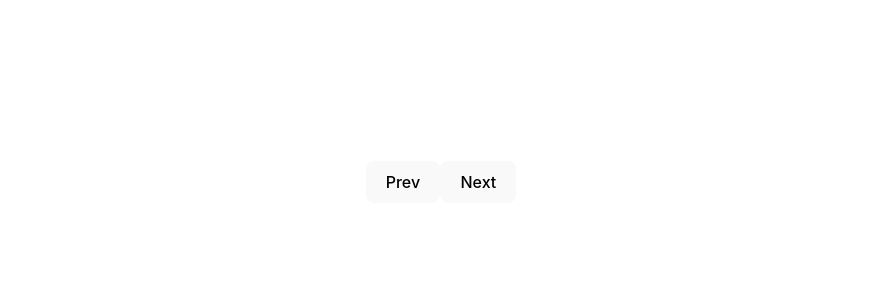
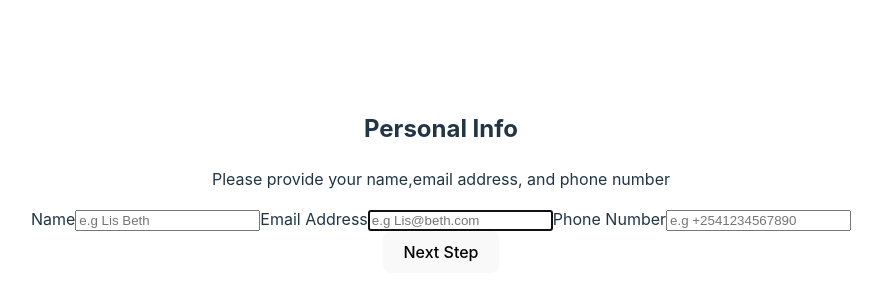
Before and after one commit to ndanuu/Multi-Step-Form-React, a React (Vite) app: page / in a window 1280 px wide. Shown: the part 218-518 px from the top of the page, without its empty margins (199-1081 px from the left). Built offline with nearby package versions, Linux system fonts and the light colour scheme.

Commit message:
Three Steps

```diff
--- a/src/App.tsx
+++ b/src/App.tsx
@@ -2,7 +2,34 @@ import { useState } from 'react'
 import reactLogo from './assets/react.svg'
 import viteLogo from '/vite.svg'
 import './App.css'
-import useMultiForm from './hooks/useMultiForm'
+import useMultiForm from './hooks/useMultiForm';
+import PersonalInfo from './components/PersonalInfo';
+import SelectPlan from './components/SelectPlan'
+import PickAddOns from './components/PickAddOns';
+
+
+export type FormItems ={
+  name: string;
+  email: string;
+  phone: string;
+  plan: "Arcade" | "Advanced" | "Pro";
+  planLength:"monthly"| "yearly";
+  isOnlineService:boolean;
+  isLargerStorage:boolean;
+  isCustomizableProfile:boolean;
+
+};
+
+const initialValues: FormItems = {
+  name: "",
+  email: "",
+  phone: "",
+  plan: "Arcade",
+  planLength:"monthly",
+  isOnlineService:false,
+  isLargerStorage:false,
+  isCustomizableProfile:false,
+}
 
 //  1.Create a hook(logic)
 // 2.Create each step as a tsx file
@@ -11,32 +38,37 @@ import useMultiForm from './hooks/useMultiForm'
 // 5.Set up typing in app file and pick?
 
 function App() {
-  const [count, setCount] = useState(0);
+  const [formData, setFormData] = useState(initialValues);
+
+  const updateForm = (fieldToUpdate: Partial<FormItems>) =>
+     setFormData({...formData, ... fieldToUpdate});
+
      const {
-    formSteps,
       currentIndex,
-    currentStep,
       goBackwards,
       goForwards,
       isFirstStep,
       isLastStep,
-   } = useMultiForm([
-    // <div>1</div>
-    // <div>2</div>
-    // <div>3</div>
-    // <div>4</div>
-
-  ]);
+     } = useMultiForm(3);
 
     return (
       <div className="App">
-      {currentStep}
-      <button onClick={goBackwards}>Prev</button>
-      <button onClick={goForwards}>Next</button>
+        {currentIndex === 0 && <PersonalInfo {...formData} updateForm={updateForm}/>}
+        {currentIndex === 1 && <SelectPlan {...formData} updateForm={updateForm}/>}
+        {currentIndex === 2 && <PickAddOns {...formData} updateForm={updateForm}/>}
+
+
+        {!isFirstStep && <button onClick={goBackwards}>Go Back</button>}
+        <button onClick={goForwards}>{isLastStep ? "Confirm" : "Next Step"}</button>
 
 
       </div>
     )
   }
 
+
+
+
+
+
 export default App
--- /dev/null
+++ b/src/components/PersonalInfo.tsx
@@ -0,0 +1,50 @@
+import React from 'react'
+
+import { FormItems } from "../App";
+
+type StepProps = Pick<FormItems, "email" | "name" | "phone"> & {
+  updateForm: (item: Partial<FormItems>) => void;
+};
+
+const PersonalInfo = ({ name, email, phone,updateForm }: StepProps) => {
+  return (
+    <div>
+        <h2>Personal Info</h2>
+        <p>Please provide your name,email address, and phone number</p>
+        <label htmlFor="name">Name</label>
+        <input
+        type="text"
+        value={name}
+        onChange={(e) => updateForm({name:e.target.value })}
+         id='name'
+        name='name' autoFocus
+        autoComplete='name'
+        placeholder='e.g Lis Beth'
+         />
+
+         <label htmlFor="email">Email Address</label>
+         <input
+          type="text" autoFocus
+          autoComplete='email'
+          id='email'
+          name='email'
+          value={email}
+          onChange={(e) => updateForm({email:e.target.value })}
+          placeholder='e.g Lis@beth.com'
+         />
+
+         <label htmlFor="phone">Phone Number</label>
+         <input
+         type="text"
+         placeholder='e.g +2541234567890'
+         value={phone}
+         onChange={(e) => updateForm({phone:e.target.value })}
+
+
+         />
+
+    </div>
+  )
+}
+
+export default PersonalInfo
--- /dev/null
+++ b/src/components/PickAddOns.tsx
@@ -0,0 +1,73 @@
+import React from 'react'
+
+import { FormItems } from "../App";
+
+type StepProps = Pick<FormItems, "isOnlineService" | "isLargerStorage" | "isCustomizableProfile"> & {
+  updateForm: (item: Partial<FormItems>) => void;
+};
+
+const PickAddOns = ({ isOnlineService, isLargerStorage, isCustomizableProfile,updateForm }: StepProps) => {
+  return (
+    <div>
+        <h2>Pick add-ons</h2>
+        <p>Add-ons help enhance your gaming experience.</p>
+        <div>
+        <div>
+        <input
+        name='isOnlineService'
+        type="checkbox"
+        id='isOnlineService'
+        onChange={(e) => updateForm({plan: "Arcade"})}
+         />
+         <label htmlFor="isOnlineService">
+            <div>
+                <h3>Online service</h3>
+                <p>Access to multiplayer games </p>
+            </div>
+            <p>+ $1/mo</p>
+
+         </label>
+        </div>
+
+        <div>
+        <input
+        name='isLargerStorage'
+        type="checkbox"
+        id='isLargerStorage'
+        // checked={isLargerStorage}
+        // onChange={(e) => updateForm({isLargerStorage: e.target.checked})}
+         />
+         <label htmlFor="isLargerStorage">
+            <div>
+                <h3>Larger Storage</h3>
+                <p>Extra 1TB of cloud save </p>
+            </div>
+            <p>+ $2/mo</p>
+
+         </label>
+        </div>
+
+        <div>
+        <input
+        name='isCustomizableProfile'
+        type="checkbox"
+        id='isCustomizableProfile'
+        // checked={isCustomizableProfile}
+        // onChange={(e) => updateForm({isCustomizableProfile: e.target.checked})}
+         />
+         <label htmlFor="isCustomizableProfile">
+            <div>
+                <h3>Customize Profile</h3>
+                <p>Custom theme on your profile </p>
+            </div>
+            <p>+ $1/mo</p>
+
+         </label>
+        </div>
+        </div>
+
+    </div>
+  )
+}
+
+export default PickAddOns
--- /dev/null
+++ b/src/components/SelectPlan.tsx
@@ -0,0 +1,74 @@
+import React from 'react'
+
+import { FormItems } from "../App";
+
+type StepProps = Pick<FormItems, "plan" | "planLength"> & {
+    updateForm: (item: Partial<FormItems>) => void;
+};
+
+const SelectPlan = ({plan, planLength, updateForm }: StepProps) => {
+  return (
+    <div>
+        <h2>Select Your plan</h2>
+        <p>You have the option of monthly or yearly billing.</p>
+        <div>
+        <div>
+        <label htmlFor="Arcade">
+            <p>Arcade</p>
+
+        </label>
+        <input
+        name='plan'
+        type="radio"
+        id='Arcade'
+        checked={plan === "Arcade"}
+        onChange={(e) => updateForm({plan: "Arcade"})}
+         />
+        </div>
+
+         <div>
+         <label htmlFor="advanced">
+            <p>Advanced</p>
+
+         </label>
+         <input
+          id='Advanced'
+          name='plan'
+          type="radio"
+          checked={plan === "Advanced"}
+        onChange={(e) => updateForm({plan: "Advanced"})}
+        />
+         </div>
+
+        <div >
+        <label htmlFor="Pro">
+            <p>Pro</p>
+
+         </label>
+         <input
+         id='Pro'
+         name='plan'
+         type="radio"
+         checked={plan === "Pro"}
+         onChange={(e) => updateForm({plan: "Pro"})}
+          />
+        </div>
+        </div>
+
+<div >
+<label>
+<span>Monthly</span>
+         <input
+         name='planLength'
+         type="checkbox"
+        //  onChange={(e) => updateForm()}
+          />
+          <span>Yearly</span>
+
+          </label>
+</div>
+</div>
+  )
+}
+
+export default SelectPlan
--- a/src/hooks/useMultiForm.tsx
+++ b/src/hooks/useMultiForm.tsx
@@ -5,8 +5,8 @@
 
 import { useState,ReactElement }  from 'react';
 
-const useMultiForm = (formSteps: ReactElement[] ) => {
-    const [currentIndex, setCurrentIndex] = useState(1);
+const useMultiForm = (formSteps: number) => {
+    const [currentIndex, setCurrentIndex] = useState(0);
 
     const goBackwards = () => {
         if (currentIndex === 0) return;
@@ -15,17 +15,16 @@ const useMultiForm = (formSteps: ReactElement[] ) => {
 
     // go to section
     const goForwards = () => {
-        if (currentIndex === formSteps.length - 1) return;
+        if (currentIndex === formSteps -1) return;
         setCurrentIndex((prev) => prev + 1);
       };
   return {
-    formSteps,
+
     currentIndex,
-    currentStep: formSteps[currentIndex],
     goForwards,
     goBackwards,
     isFirstStep: currentIndex == 0,
-    isLastStep: currentIndex ==formSteps.length -1,
+    isLastStep: currentIndex == formSteps -1,
 
   };
 
```
Also changed, not shown: src/components/FinishingUp.tsx (added). Lines whose indentation alone changed are shown as unchanged.
